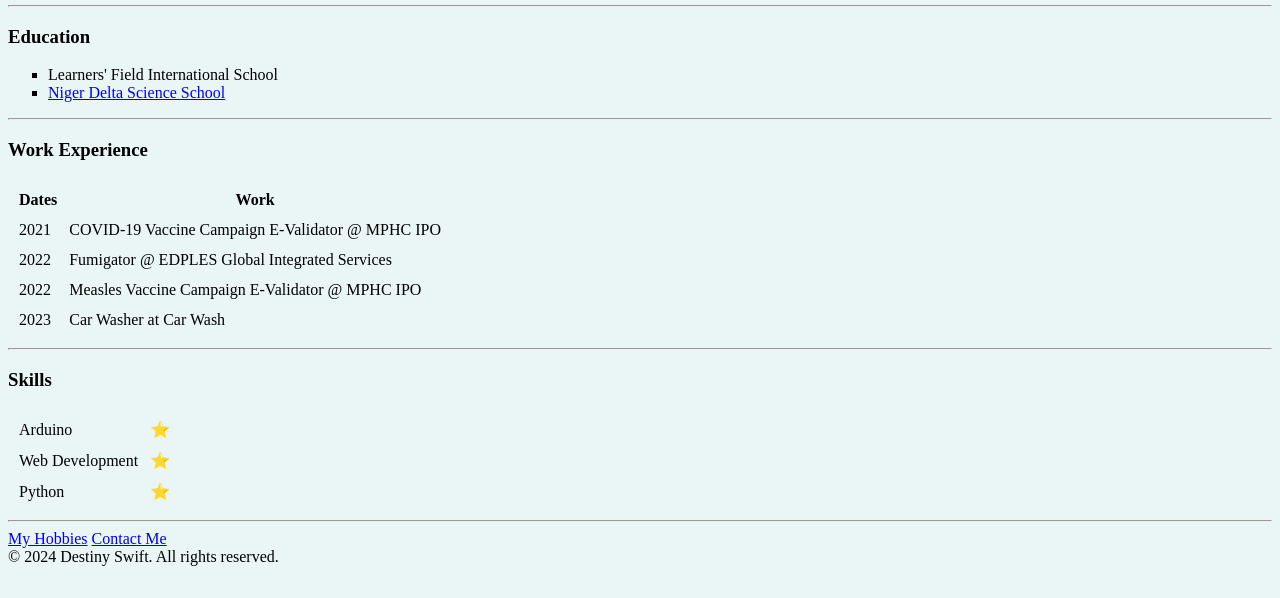
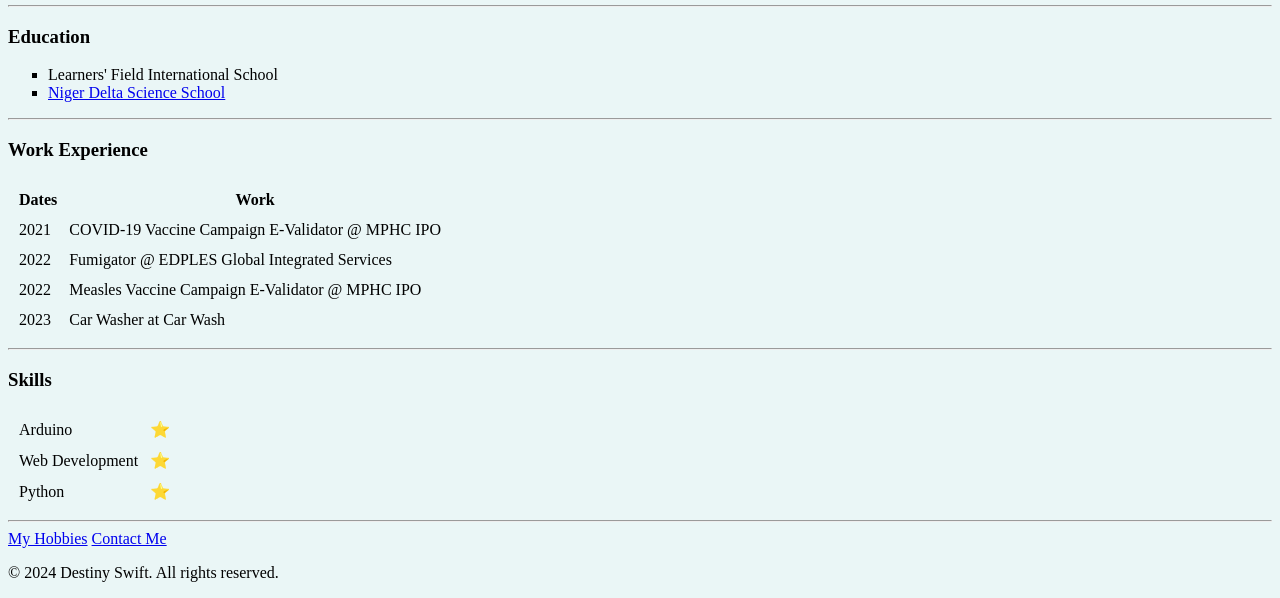
Before and after one commit to Destiny-Swift/cv, a plain HTML site: page index.html in a window 1280 px wide. Shown: the part 282-880 px from the top of the page. Before the commit the page ends 856 px from the top, so only its background shows below. Drawn offline with Linux system fonts and the light colour scheme.

Commit message:
Update index.html

```diff
--- a/index.html
+++ b/index.html
@@ -102,7 +102,7 @@
     <a href="contact.html">Contact Me</a>
 
     <footer>
-      © 2024 Destiny Swift. All rights reserved.
+      <p>© 2024 Destiny Swift. All rights reserved.</p>
     </footer>
 
 
```
